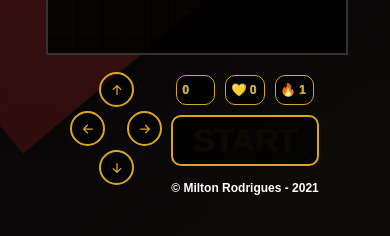
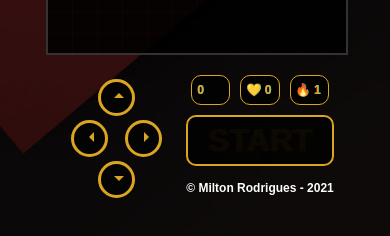
Before and after one commit to Miltonr87/devils-game, a React (Create React App) app: page / in a window 390 px wide. Shown: the part 418-654 px from the top of the page. Built offline with nearby package versions, Linux system fonts and the light colour scheme.

Commit message:
Added Material UI for mobile

```diff
--- a/package.json
+++ b/package.json
@@ -3,6 +3,8 @@
   "version": "3.0.0",
   "private": true,
   "dependencies": {
+    "@material-ui/core": "^4.12.4",
+    "@material-ui/icons": "^4.11.3",
     "@testing-library/jest-dom": "^5.11.4",
     "@testing-library/react": "^11.1.0",
     "@testing-library/user-event": "^12.1.10",
--- a/src/components/MobileActionNav.tsx
+++ b/src/components/MobileActionNav.tsx
@@ -1,4 +1,8 @@
 import * as S from '../styles/styles';
+import ArrowDropUpIcon from '@material-ui/icons/ArrowDropUp';
+import ArrowDropDownIcon from '@material-ui/icons/ArrowDropDown';
+import ArrowLeftIcon from '@material-ui/icons/ArrowLeft';
+import ArrowRightIcon from '@material-ui/icons/ArrowRight';
 
 interface MobileActionNavProps {
   upAction: any;
@@ -16,66 +20,45 @@ export const MobileActionNav = ({
   return (
     <S.MobileArrowContainer>
       <button onClick={() => upAction()}>
-        <svg
-          xmlns="http://www.w3.org/2000/svg"
-          width="20"
-          height="20"
-          fill="goldenrod"
-          className="bi bi-arrow-up-short"
-          viewBox="0 0 16 16"
-        >
-          <path
-            fill-rule="evenodd"
-            d="M8 12a.5.5 0 0 0 .5-.5V5.707l2.146 2.147a.5.5 0 0 0 .708-.708l-3-3a.5.5 0 0 0-.708 0l-3 3a.5.5 0 1 0 .708.708L7.5 5.707V11.5a.5.5 0 0 0 .5.5z"
-          />
-        </svg>
+        <ArrowDropUpIcon
+          fontSize="medium"
+          style={{
+            color: 'goldenrod',
+
+            fontSize: '1.5rem',
+          }}
+        />
       </button>
       <div>
-        <button style={{ marginRight: '20px' }} onClick={() => leftAction()}>
-          <svg
-            xmlns="http://www.w3.org/2000/svg"
-            width="20"
-            height="20"
-            fill="goldenrod"
-            className="bi bi-arrow-left-short"
-            viewBox="0 0 16 16"
-          >
-            <path
-              fill-rule="evenodd"
-              d="M12 8a.5.5 0 0 1-.5.5H5.707l2.147 2.146a.5.5 0 0 1-.708.708l-3-3a.5.5 0 0 1 0-.708l3-3a.5.5 0 1 1 .708.708L5.707 7.5H11.5a.5.5 0 0 1 .5.5z"
-            />
-          </svg>
+        <button style={{ marginRight: '15px' }} onClick={() => leftAction()}>
+          <ArrowLeftIcon
+            fontSize="medium"
+            style={{
+              color: 'goldenrod',
+              fontSize: '1.5rem',
+            }}
+          />
         </button>
         <button onClick={() => rightAction()}>
-          <svg
-            xmlns="http://www.w3.org/2000/svg"
-            width="20"
-            height="20"
-            fill="goldenrod"
-            className="bi bi-arrow-right-short"
-            viewBox="0 0 16 16"
-          >
-            <path
-              fill-rule="evenodd"
-              d="M4 8a.5.5 0 0 1 .5-.5h5.793L8.146 5.354a.5.5 0 1 1 .708-.708l3 3a.5.5 0 0 1 0 .708l-3 3a.5.5 0 0 1-.708-.708L10.293 8.5H4.5A.5.5 0 0 1 4 8z"
-            />
-          </svg>
+          <ArrowRightIcon
+            fontSize="medium"
+            style={{
+              color: 'goldenrod',
+
+              fontSize: '1.5rem',
+            }}
+          />
         </button>
       </div>
       <button onClick={() => downAction()}>
-        <svg
-          xmlns="http://www.w3.org/2000/svg"
-          width="20"
-          height="20"
-          fill="goldenrod"
-          className="bi bi-arrow-down-short"
-          viewBox="0 0 16 16"
-        >
-          <path
-            fill-rule="evenodd"
-            d="M8 4a.5.5 0 0 1 .5.5v5.793l2.146-2.147a.5.5 0 0 1 .708.708l-3 3a.5.5 0 0 1-.708 0l-3-3a.5.5 0 1 1 .708-.708L7.5 10.293V4.5A.5.5 0 0 1 8 4z"
-          />
-        </svg>
+        <ArrowDropDownIcon
+          fontSize="medium"
+          style={{
+            color: 'goldenrod',
+
+            fontSize: '1.5rem',
+          }}
+        />
       </button>
     </S.MobileArrowContainer>
   );
--- a/src/styles/styles.ts
+++ b/src/styles/styles.ts
@@ -336,25 +336,25 @@ export const MobileActionInnerContainer = styled.div`
 `;
 
 export const MobileArrowContainer = styled.div`
-    margin-top: 5px;
+    margin-top: 7px;
     width: 100px;
+
+    height: 350px;
     margin-right: 5px;
     margin-left: -5px;
+    margin-bottom: 10px;
+    padding: 5px 15px;
 
     button {
         background-color: rgba(0, 0, 0, 0.5);
         border-radius: 50%;
-        border: 2px solid goldenrod;
+        border: 3px solid goldenrod;
         margin: 2px;
-        width: 35px;
-        height: 35px;
+        width: 37px;
+        height: 37px;
 
         &:focus {
             background-color: darkred;
         }
-
-        svg {
-            margin-top: 3px;
-        }
     }
 `;
```
